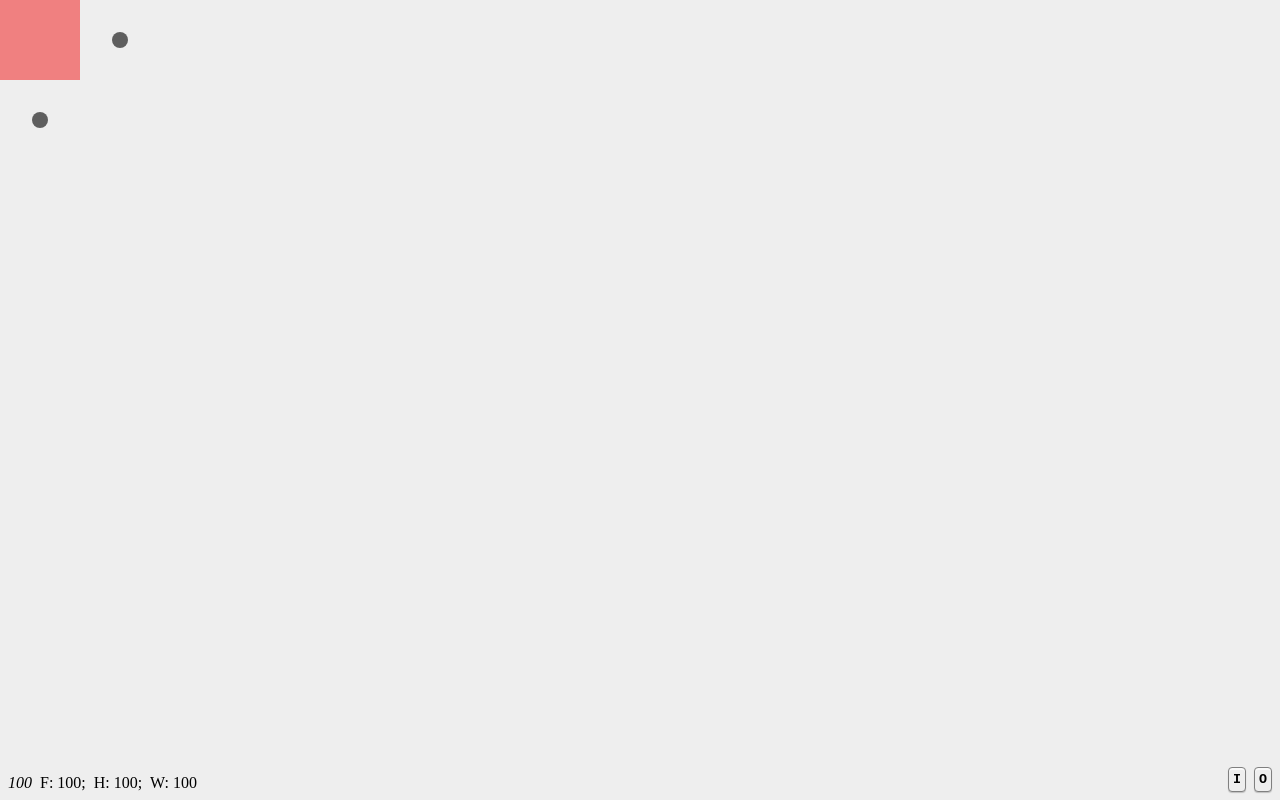
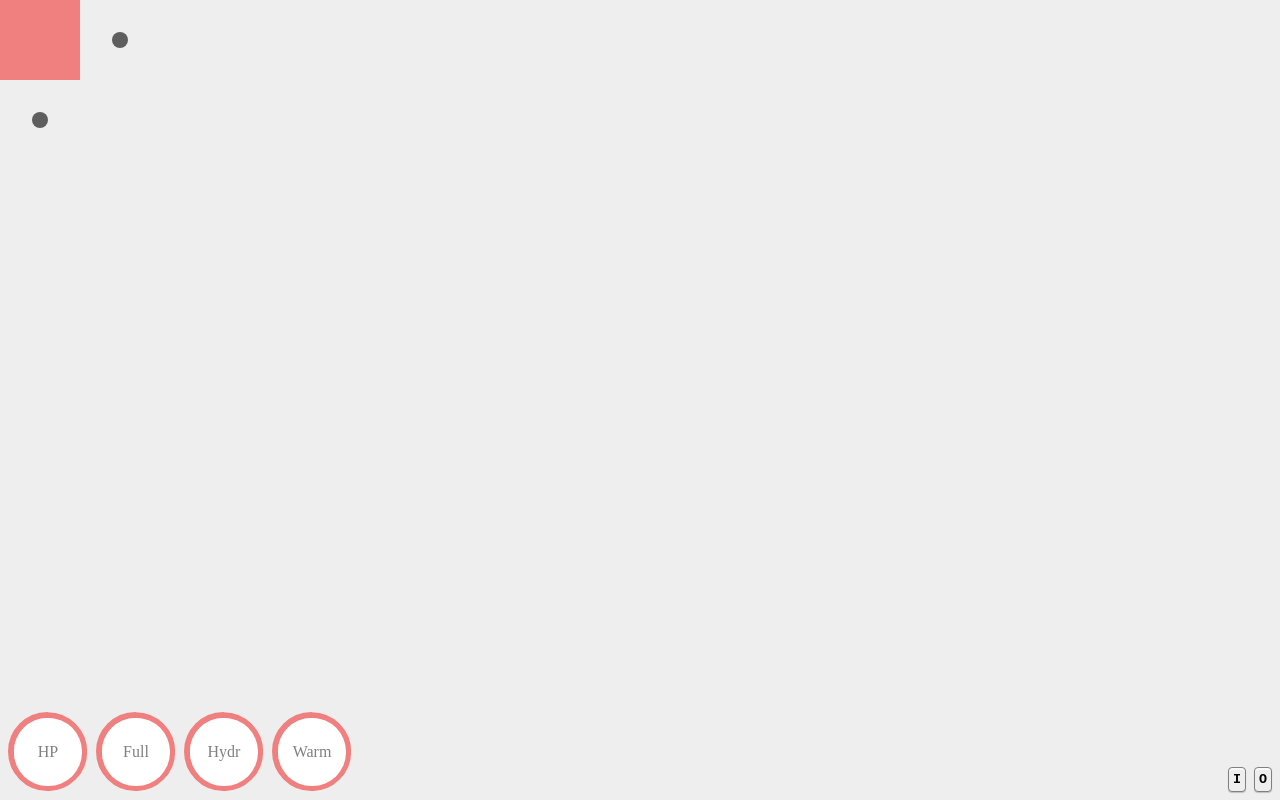
Before and after one commit to hvolschenk/small-glade, a React app: page / in a window 1280 px wide. Both pictures are taken after a click on the button "Shit". Built offline with nearby package versions, Linux system fonts and the light colour scheme.

Commit message:
feat: style vitals

```diff
--- /dev/null
+++ b/src/renderer/Vitals/Vital/index.tsx
@@ -0,0 +1,28 @@
+import React from 'react';
+
+import './vital.css';
+
+interface VitalProps {
+  name: string;
+  percentage: number;
+}
+
+const Vital: React.FC<VitalProps> = ({ name, percentage }) => (
+  <div className="vital">
+    <span>{name}</span>
+    <div
+      className="vital__value"
+      style={{
+        clip: percentage < 50 ? 'rect(0em, 1em, 1em, 0.5em)' : 'rect(auto, auto, auto, auto)',
+      }}
+    >
+      <div className="vital__value__bar" style={{ transform: `rotate(${percentage * 3.6}deg)` }} />
+      <div
+        className="vital__value__fill"
+        style={{ transform: percentage < 50 ? '' : `rotate(180deg)` }}
+      />
+    </div>
+  </div>
+);
+
+export default Vital;
--- /dev/null
+++ b/src/renderer/Vitals/Vital/vital.css
@@ -0,0 +1,61 @@
+@import url('../../../variables.css');
+
+.vital {
+  background-color: var(--color--gray-light);
+  border-radius: 50%;
+  font-size: var(--size--tile);
+  height: 1em;
+  position: relative;
+  width: 1em;
+}
+
+.vital:after {
+  background-color: var(--color--white);
+  border-radius: 50%;
+  content: ' ';
+  display: block;
+  left: 0.08em;
+  position: absolute;
+  top: 0.08em;
+  width: 0.84em;
+  height: 0.84em;
+}
+
+.vital span {
+  color: var(--color--gray);
+  display: block;
+  font-size: 0.2em;
+  left: 0;
+  line-height: 5em;
+  position: absolute;
+  text-align: center;
+  top: 0;
+  white-space: nowrap;
+  width: 5em;
+  z-index: 1;
+}
+
+.vital .vital__value {
+  clip: rect(0em, 1em, 1em, 0.5em);
+  height: 1em;
+  position: absolute;
+  width: 1em;
+}
+
+.vital .vital__value .vital__value__bar {
+  border: 0.08em solid var(--color--red-light);
+  border-radius: 50%;
+  clip: rect(0em, 0.5em, 1em, 0em);
+  height: 0.84em;
+  position: absolute;
+  width: 0.84em;
+}
+
+.vital .vital__value .vital__value__fill {
+  border: 0.08em solid var(--color--red-light);
+  border-radius: 50%;
+  clip: rect(0em, 0.5em, 1em, 0em);
+  height: 0.84em;
+  position: absolute;
+  width: 0.84em;
+}
--- a/src/renderer/Vitals/index.tsx
+++ b/src/renderer/Vitals/index.tsx
@@ -2,6 +2,7 @@ import React from 'react';
 
 import { useSelector } from '../../store/hooks';
 import { selectPlayerVitals } from '../../store/reducers/player';
+import Vital from './Vital';
 
 import './vitals.css';
 
@@ -10,10 +11,10 @@ const Vitals: React.FC = () => {
 
   return (
     <div id="vitals">
-      <p>
-        <em>{vitals.health}</em>&nbsp; F: {vitals.fullness};&nbsp; H: {vitals.hydration};&nbsp; W:{' '}
-        {vitals.warmth}
-      </p>
+      <Vital name="HP" percentage={vitals.health} />
+      <Vital name="Full" percentage={vitals.fullness} />
+      <Vital name="Hydr" percentage={vitals.hydration} />
+      <Vital name="Warm" percentage={vitals.warmth} />
     </div>
   );
 };
--- a/src/renderer/Vitals/vitals.css
+++ b/src/renderer/Vitals/vitals.css
@@ -2,7 +2,21 @@
 
 #vitals {
   bottom: var(--size--small);
+  display: flex;
+  gap: var(--size--small);
   left: var(--size--small);
   position: fixed;
   z-index: var(--z-index--hud);
 }
+
+@media (orientation: landscape) {
+  #vitals {
+    flex-direction: row;
+  }
+}
+
+@media (orientation: portrait) {
+  #vitals {
+    flex-direction: column;
+  }
+}
```
